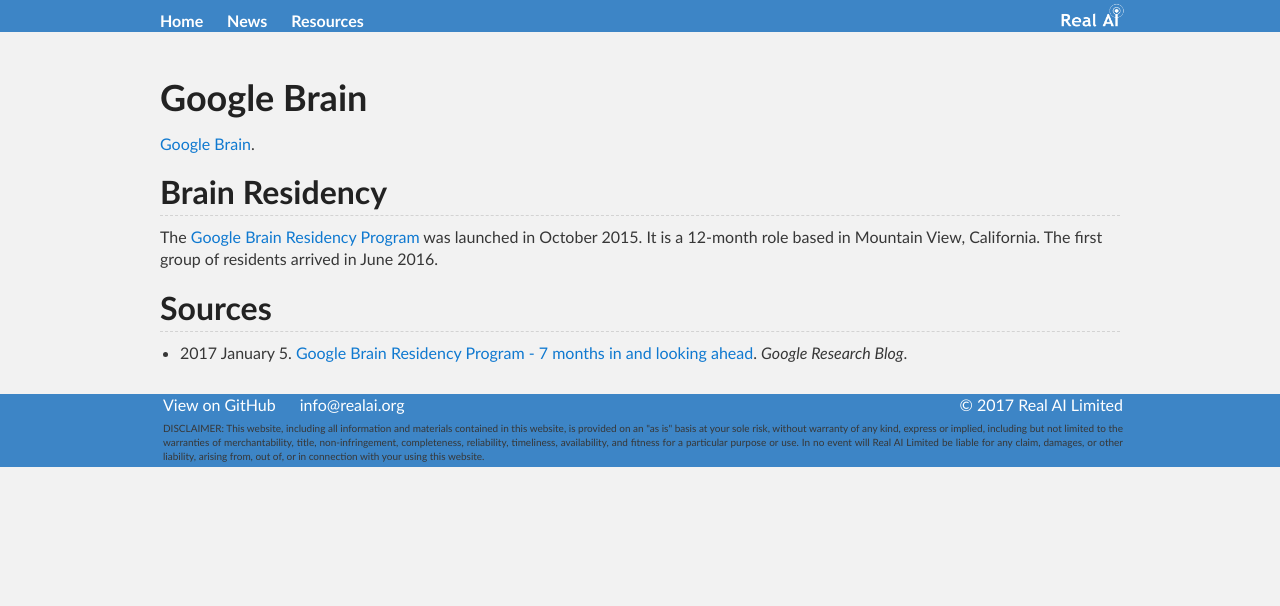
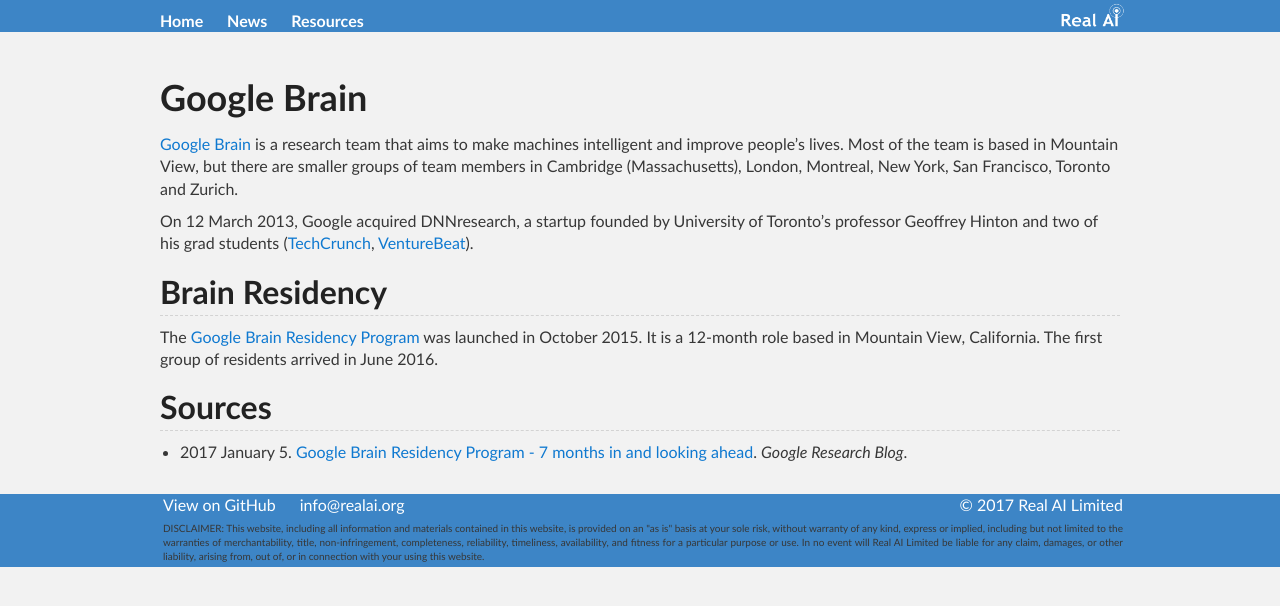
Before and after one commit to Tonywuhk/realai.org, a Jekyll site: the page built from labs/google-brain.md, in a window 1280 px wide. Shown: the top 606 px of the page. Built offline with Jekyll 4.4.1, drawn with Linux system fonts in a browser that asks for light colours; our own code applies the rules of GitHub Pages for plain Markdown files; comment, search, counter and statistics services are not loaded; the repository's description, which GitHub fills in, is left out.

Commit message:
Update google-brain.md

```diff
--- a/labs/google-brain.md
+++ b/labs/google-brain.md
@@ -5,7 +5,9 @@
 
 # Google Brain
 
-[Google Brain](https://research.google.com/teams/brain/).
+[Google Brain](https://research.google.com/teams/brain/) is a research team that aims to make machines intelligent and improve people’s lives. Most of the team is based in Mountain View, but there are smaller groups of team members in Cambridge (Massachusetts), London, Montreal, New York, San Francisco, Toronto and Zurich.
+
+On 12 March 2013, Google acquired DNNresearch, a startup founded by University of Toronto's professor Geoffrey Hinton and two of his grad students ([TechCrunch](https://techcrunch.com/2013/03/12/google-scoops-up-neural-networks-startup-dnnresearch-to-boost-its-voice-and-image-search-tech/), [VentureBeat](http://venturebeat.com/2013/03/12/google-dnnresearch/)).
 
 ## Brain Residency
 
```
